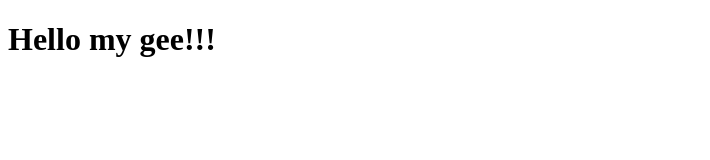
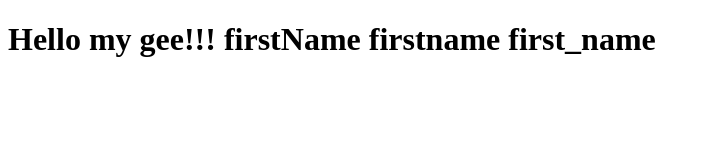
Before and after one commit to Updurge900/Testing, a plain HTML site: page index.html in a window 1280 px wide. Shown: the whole page, without its empty margins (0-710 px from the left). Drawn offline with Linux system fonts and the light colour scheme.

Commit message:
second commit

```diff
--- a/index.html
+++ b/index.html
@@ -9,6 +9,9 @@
 <body>
     <h1>
         Hello my gee!!!
+        firstName
+        firstname
+        first_name
     </h1>
 </body>
 </html>
```
